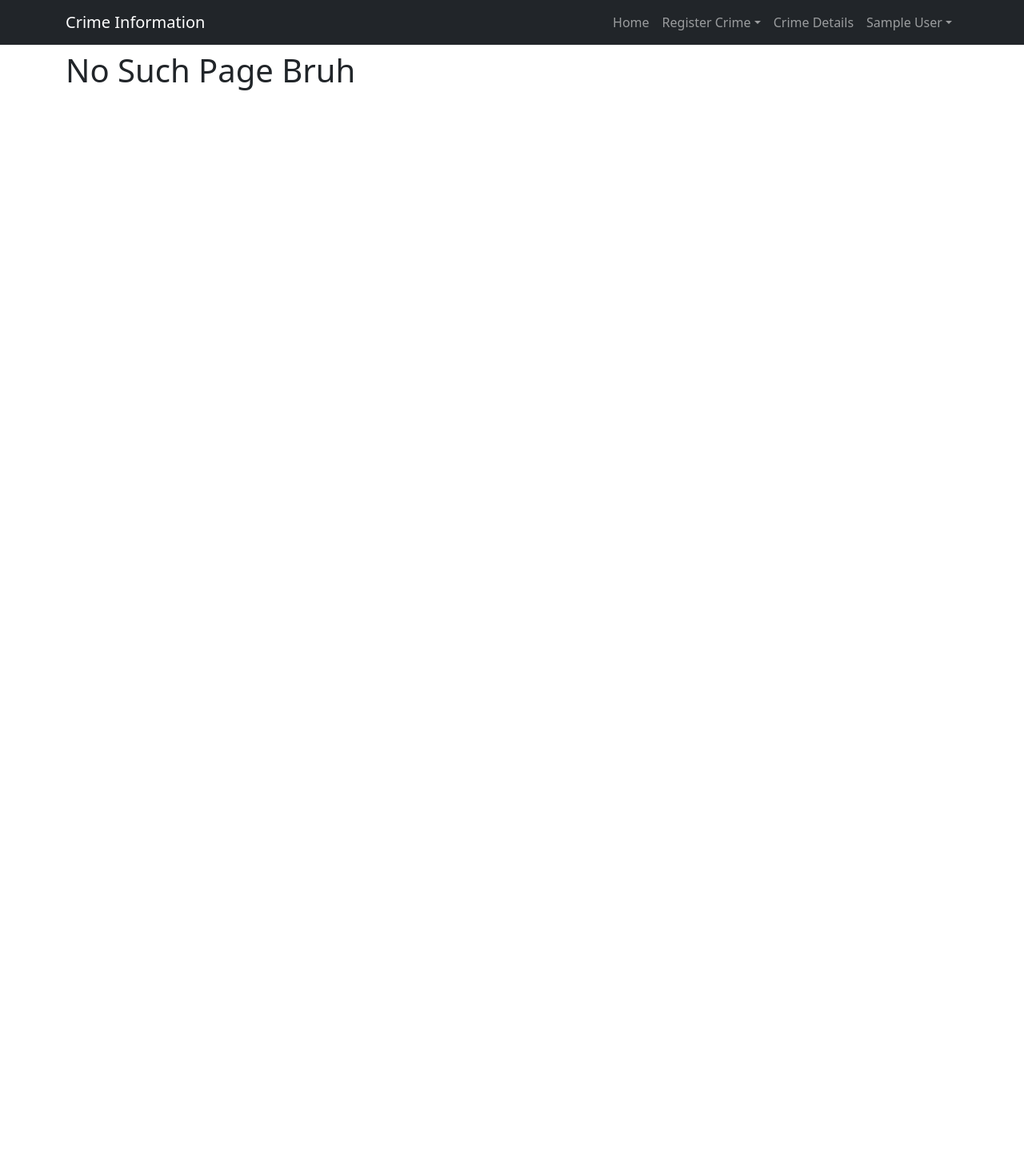
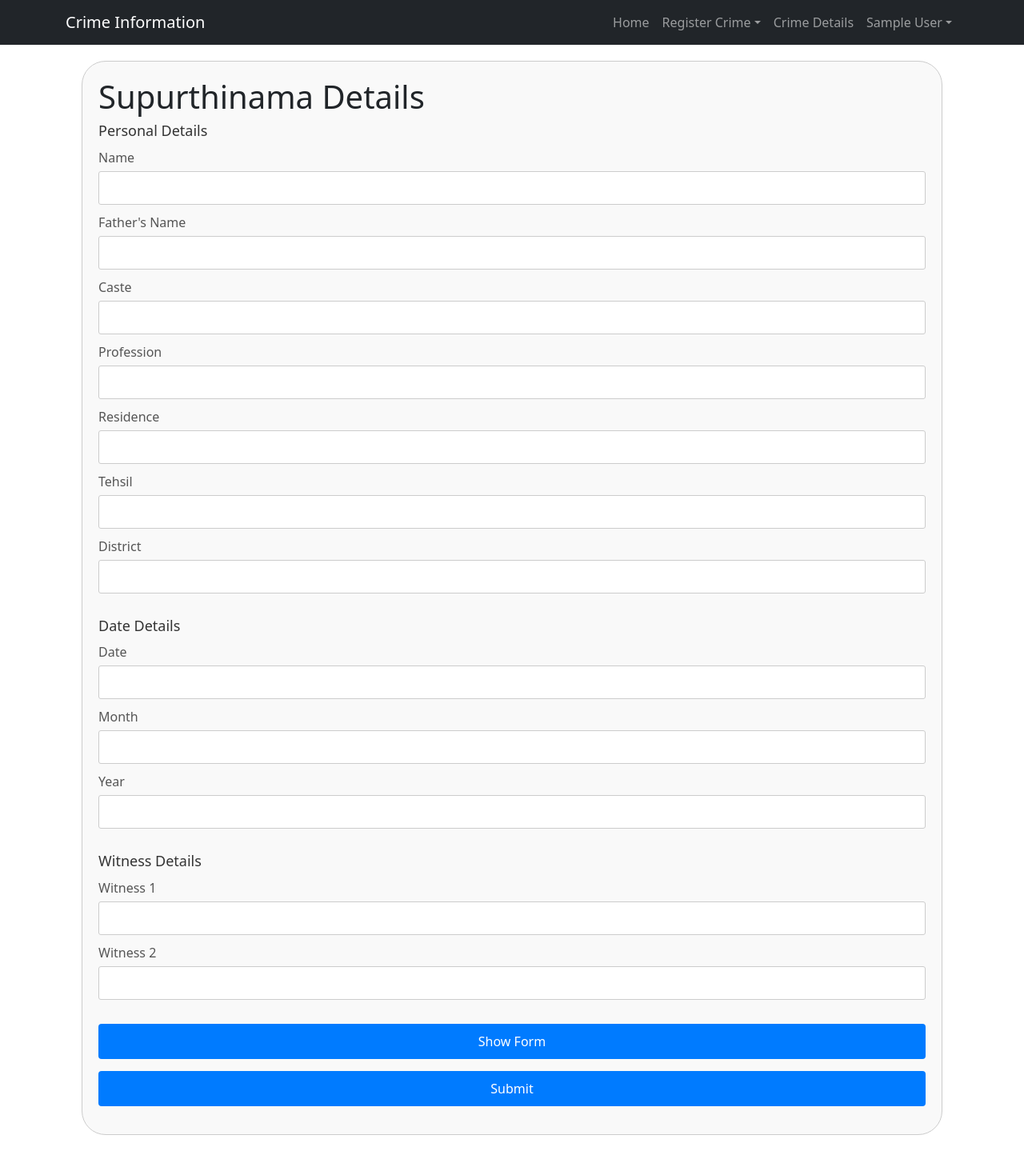
Before and after one commit to jaideep190/Bijapur-MERN-Project, a React (Vite) app in the folder frontend/: page /supurthinamaform in a window 1280 px wide. Shown: the whole page at 80% size. Before the commit the page ends 800 px from the top, so only its background shows below. Built offline with nearby package versions, Linux system fonts and the light colour scheme; sample sign-in values are in the browser's storage.

Commit message:
Supurthinama Input and Form added

```diff
--- a/frontend/index.html
+++ b/frontend/index.html
@@ -4,7 +4,7 @@
     <meta charset="UTF-8" />
     <link rel="icon" type="image/svg+xml" href="/vite.svg" />
     <meta name="viewport" content="width=device-width, initial-scale=1.0" />
-    <title>MERN Auth</title>
+    <title>Forest Department</title>
   </head>
   <body>
     <div id="root"></div>
--- /dev/null
+++ b/frontend/src/Forms/SupurthinamaForm.jsx
@@ -0,0 +1,54 @@
+import React from 'react';
+import '../styles/Supurthinama.css';
+
+function SupurthinamaForm({ formData, handleEditClick }) { // Receive formData and handleEditClick function as props
+  const { name, fathersName, caste, profession, residence, tehsil, district, date, month, year, witness1, witness2 } = formData;
+
+  const handlePrintClick = () => {
+    window.print();
+  };
+
+  return (
+    <>
+    <head>
+        <title>Supurthinama</title>
+    </head>
+    <body className='supurthinama-body'>
+        <div className="supurthinama-container">
+            <h1 className="supurthinama-heading">Mohkama Forest</h1>
+            <h1 className="supurthinama-heading">Supurthinama</h1>
+            <div className="supurthinama-content">
+                <div className="supurthinama-section">
+                    <h3 className="supurthinama-text">
+                        To be filled by, Name : {name}, Father's Name: {fathersName}, Caste : {caste}, Profession: {profession},
+                        Residence : {residence}, Tehsil: {tehsil}, District : {district}.
+                    </h3>
+                </div>
+                <div className="supurthinama-section">
+                    <h3 className="supurthinama-text">
+                        I am the forest officer who has received the following detailed items listed below in accordance with
+                        Section 52 of the Indian Forest Act, 1927. I received them today on Date: {date}, Month: {month}, Year: {year}.
+                        According to this document, I will return the items when demanded by the forest department.
+                    </h3>
+                </div>
+                <div className="supurthinama-items">
+                    <h3 className="supurthinama-text">
+                        <div>
+                            <h2 className="supurthinama-heading">Detailed Surrendered Items</h2>
+                        </div>
+                        <br />
+                        Date: {date}, Month: {month}, Year: {year}.<br />
+                        Names of witnesses under whom the items were surrendered:<br />
+                        {witness1}<br />{witness2}
+                    </h3>
+                </div>
+            </div>
+        </div>
+        <button onClick={handleEditClick} className="edit-button">Edit</button> {/* Edit button to trigger handleEditClick function */}
+        <button onClick={handlePrintClick} className="print-button">Print Form</button> {/* Button to trigger printing the form */}
+    </body>
+    </>
+  )
+}
+
+export default SupurthinamaForm;
--- /dev/null
+++ b/frontend/src/Forms/SupurthinamaInput.jsx
@@ -0,0 +1,101 @@
+import React, { useState } from 'react';
+import SupurthinamaForm from './SupurthinamaForm';
+
+const SupurthinamaInput = () => {
+  const [formData, setFormData] = useState({
+    name: '',
+    fathersName: '',
+    caste: '',
+    profession: '',
+    residence: '',
+    tehsil: '',
+    district: '',
+    date: '',
+    month: '',
+    year: '',
+    witness1: '',
+    witness2: ''
+  });
+
+  const [isSubmitted, setIsSubmitted] = useState(false);
+  const [isEditing, setIsEditing] = useState(false);
+
+  const handleChange = (e) => {
+    const { name, value } = e.target;
+    setFormData({ ...formData, [name]: value });
+  };
+
+  const handleSubmit = (e) => {
+    e.preventDefault();
+    setIsSubmitted(true);
+  };
+
+  const handleEditClick = () => {
+    setIsEditing(true);
+    setIsSubmitted(false);
+  };
+
+
+  return (
+    <>
+      {!isSubmitted ? (
+        <div className="form-container">
+        <form onSubmit={handleSubmit} id="supurthinamaForm">
+          <h1>Supurthinama Details</h1>
+          <div className="form-section">
+            <h2>Personal Details</h2>
+            <label className="form-label" htmlFor="name">Name</label>
+            <input className="form-input" type="text" id="name" name="name" value={formData.name} onChange={handleChange} required />
+
+            <label className="form-label" htmlFor="fathersName">Father's Name</label>
+            <input className="form-input" type="text" id="fathersName" name="fathersName" value={formData.fathersName} onChange={handleChange} required />
+
+            <label className="form-label" htmlFor="caste">Caste</label>
+            <input className="form-input" type="text" id="caste" name="caste" value={formData.caste} onChange={handleChange} required />
+
+            <label className="form-label" htmlFor="profession">Profession</label>
+            <input className="form-input" type="text" id="profession" name="profession" value={formData.profession} onChange={handleChange} required />
+
+            <label className="form-label" htmlFor="residence">Residence</label>
+            <input className="form-input" type="text" id="residence" name="residence" value={formData.residence} onChange={handleChange} required />
+
+            <label className="form-label" htmlFor="tehsil">Tehsil</label>
+            <input className="form-input" type="text" id="tehsil" name="tehsil" value={formData.tehsil} onChange={handleChange} required />
+
+            <label className="form-label" htmlFor="district">District</label>
+            <input className="form-input" type="text" id="district" name="district" value={formData.district} onChange={handleChange} required />
+          </div>
+
+          <div className="form-section">
+            <h2>Date Details</h2>
+            <label className="form-label" htmlFor="date">Date</label>
+            <input className="form-input" type="text" id="date" name="date" value={formData.date} onChange={handleChange} required />
+
+            <label className="form-label" htmlFor="month">Month</label>
+            <input className="form-input" type="text" id="month" name="month" value={formData.month} onChange={handleChange} required />
+
+            <label className="form-label" htmlFor="year">Year</label>
+            <input className="form-input" type="text" id="year" name="year" value={formData.year} onChange={handleChange} required />
+          </div>
+
+          <div className="form-section">
+            <h2>Witness Details</h2>
+            <label className="form-label" htmlFor="witness1">Witness 1</label>
+            <input className="form-input" type="text" id="witness1" name="witness1" value={formData.witness1} onChange={handleChange} required />
+
+            <label className="form-label" htmlFor="witness2">Witness 2</label>
+            <input className="form-input" type="text" id="witness2" name="witness2" value={formData.witness2} onChange={handleChange} required />
+          </div>
+
+          <button className="form-button" onClick={handleSubmit} type="button">Show Form</button>
+          <button className="form-button" type="submit">Submit</button>
+        </form>
+        </div>
+      ) : (
+        <SupurthinamaForm formData={formData} handleEditClick={handleEditClick} /> // Pass handleEditClick function as props to SupurthinamaForm
+      )}
+    </>
+  );
+};
+
+export default SupurthinamaInput;
--- a/frontend/src/components/Header.jsx
+++ b/frontend/src/components/Header.jsx
@@ -43,8 +43,8 @@ const Header = () => {
                     <LinkContainer to='/porform'>
                       <NavDropdown.Item>Por Form</NavDropdown.Item>
                     </LinkContainer>
-                    <LinkContainer to='/jabtinama-form'>
-                      <NavDropdown.Item>Jabtinama Form</NavDropdown.Item>
+                    <LinkContainer to='/supurthinamaform'>
+                      <NavDropdown.Item>Supurthinama Form</NavDropdown.Item>
                     </LinkContainer>
                   </NavDropdown>
                   <LinkContainer to='/existingpornumbers'>
--- a/frontend/src/main.jsx
+++ b/frontend/src/main.jsx
@@ -20,6 +20,7 @@ import Dashboard from './screens/Dashboard.jsx';
 import PageNotFound from './screens/PageNotFound.jsx';
 import PorInput from './Forms/PorInput.jsx';
 import ExistingPorNumbers from './components/ExistingPorNumbers.jsx';
+import SupurthinamaInput from './Forms/SupurthinamaInput.jsx';
 
 const router = createBrowserRouter(
   createRoutesFromElements(
@@ -30,6 +31,7 @@ const router = createBrowserRouter(
         <Route path='/profile' element={<ProfileScreen />} />
         <Route path='/' element={<Dashboard />} />
         <Route path='/porform' element={<PorInput/>} />
+        <Route path='/supurthinamaform' element={<SupurthinamaInput/>}/>
         <Route path='/existingpornumbers' element={<ExistingPorNumbers/>} />
       </Route>
       <Route path='*' element={<PageNotFound />} />
--- /dev/null
+++ b/frontend/src/styles/Supurthinama.css
@@ -0,0 +1,42 @@
+.supurthinama-body {
+    margin: 10px;
+    border: 1px solid #ccc;
+    padding: 20px;
+    font-size: 15px; /* Font size in pixels */
+}
+
+.supurthinama-container {
+    width: 80%;
+    margin: 0 auto;
+    text-align: center;
+    border: 0px solid #ccc;
+    padding: 10px;
+}
+
+.supurthinama-heading {
+    text-align: center;
+    margin-bottom: 10px; /* Reduced margin for bigger headings */
+    font-size: 24px; /* Font size in pixels */
+}
+
+.supurthinama-text {
+    text-align: left;
+    margin-bottom: 5px; /* Reduced margin for bigger headings */
+    line-height: 1.6; /* Increased line spacing */
+    font-size: 16px; /* Font size in pixels */
+}
+
+.supurthinama-items {
+    text-align: center;
+    border: 0px solid #ccc;
+    padding: 10px;
+    margin-top: 10px;
+    font-size: 14px; /* Font size in pixels */
+}
+
+@media print {
+    .edit-button,
+    .print-button {
+        display: none;
+    }
+}
```
Also changed, not shown: 1 other file (tests, documents, lock files or other folders).
